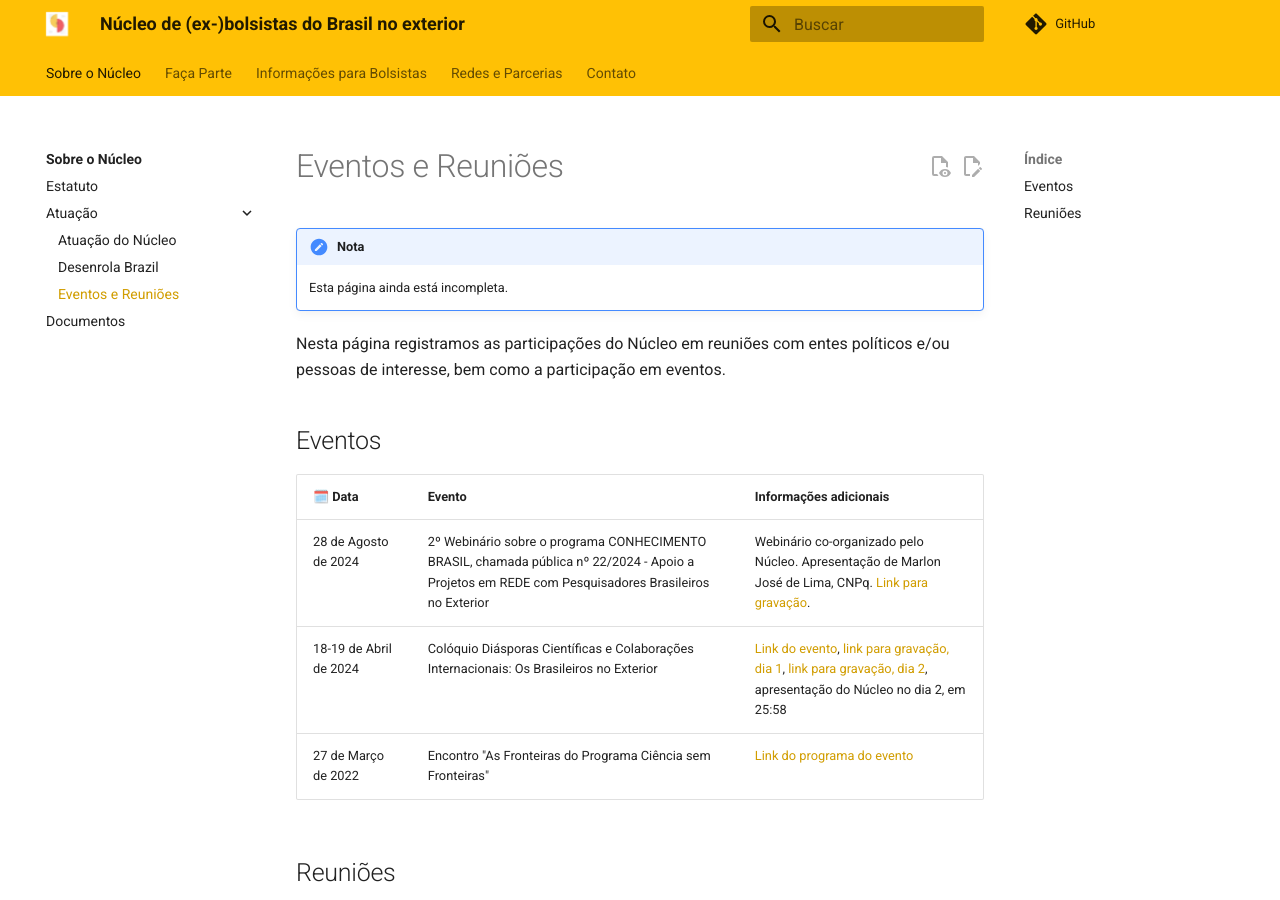
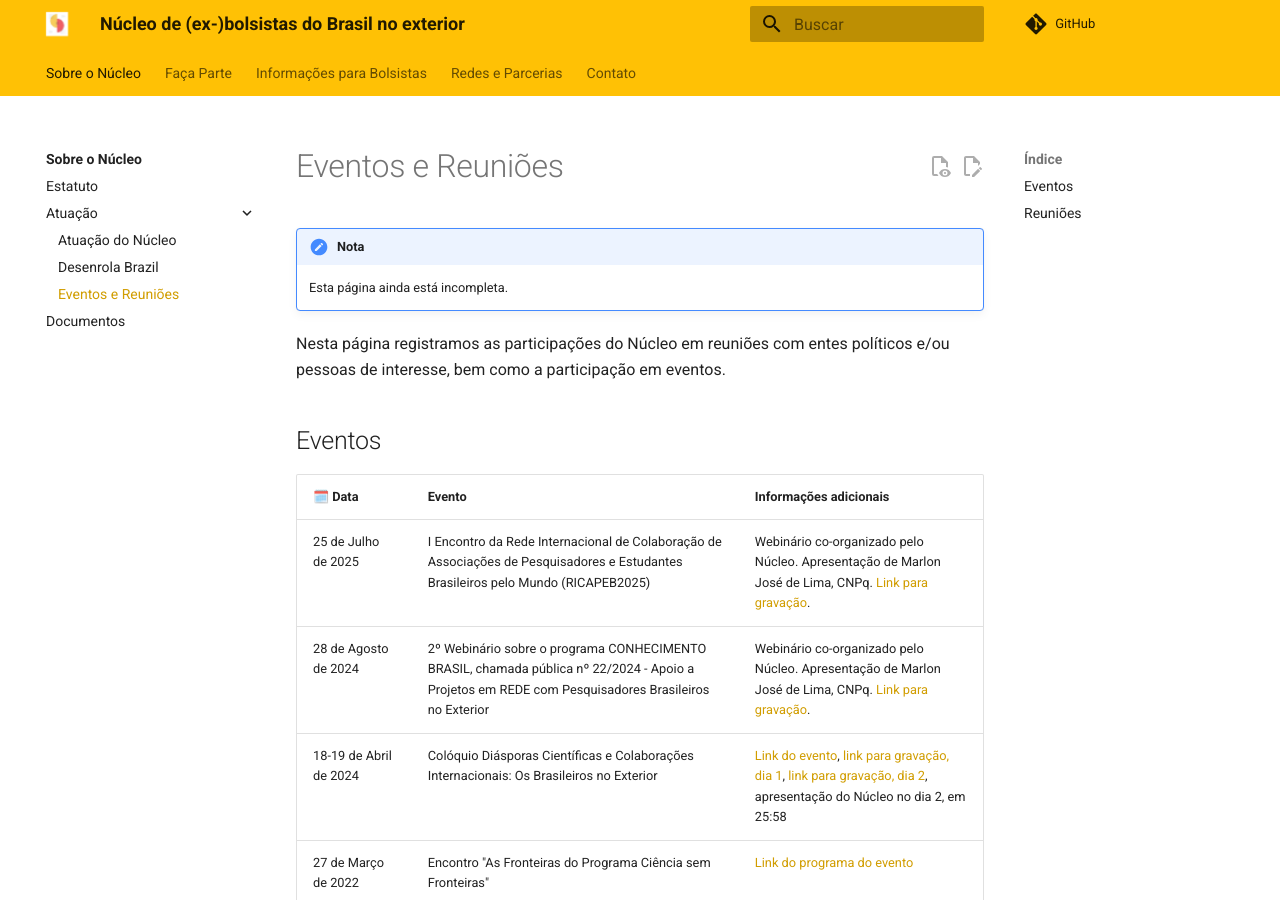
Before and after one commit to exbolsistas/exbolsistas.github.io, an MkDocs documentation site: the page built from docs/eventos-reunioe.md, in a window 1280 px wide and 900 px high. Built offline with MkDocs 1.6.1 and Material for MkDocs 9.7.7, drawn with Linux system fonts in a browser that asks for light colours; comment, search, counter and statistics services are not loaded.

Commit message:
docs: Reuniões e eventos

```diff
--- a/docs/eventos-reunioe.md
+++ b/docs/eventos-reunioe.md
@@ -9,6 +9,7 @@
 
 | 🗓️ Data             | Evento                                                                                                                                             | Informações adicionais                                                                                                                                                                                                                                              |
 | ---------------------- | -------------------------------------------------------------------------------------------------------------------------------------------------- | ------------------------------------------------------------------------------------------------------------------------------------------------------------------------------------------------------------------------------------------------------------------- |
+| 25 de Julho de 2025    | I Encontro da Rede Internacional de Colaboração de Associações de Pesquisadores e Estudantes Brasileiros pelo Mundo (RICAPEB2025)                  | Webinário co-organizado pelo Núcleo. Apresentação de Marlon José de Lima, CNPq. [Link para gravação][link-gr-2webinario-cb].                                                                                                                                        |
 | 28 de Agosto de 2024   | 2º Webinário sobre o programa CONHECIMENTO BRASIL, chamada pública nº 22/2024 - Apoio a Projetos em REDE com Pesquisadores Brasileiros no Exterior | Webinário co-organizado pelo Núcleo. Apresentação de Marlon José de Lima, CNPq. [Link para gravação][link-gr-2webinario-cb].                                                                                                                                        |
 | 18-19 de Abril de 2024 | Colóquio Diásporas Científicas e Colaborações Internacionais: Os Brasileiros no Exterior                                                           | [Link do evento](https://sephis.org/coloquio_diasporas_cientificas/), [link para gravação, dia 1](https://www.youtube.com/watch?v=o0o2mnEZwtM), [link para gravação, dia 2](https://www.youtube.com/watch?v=lVn7A71D1jw), apresentação do Núcleo no dia 2, em 25:58 |
 | 27 de Março de 2022    | Encontro "As Fronteiras do Programa Ciência sem Fronteiras"                                                                                        | [Link do programa do evento][programa-fronteiras-do-csf]                                                                                                                                                                                                            |
```
